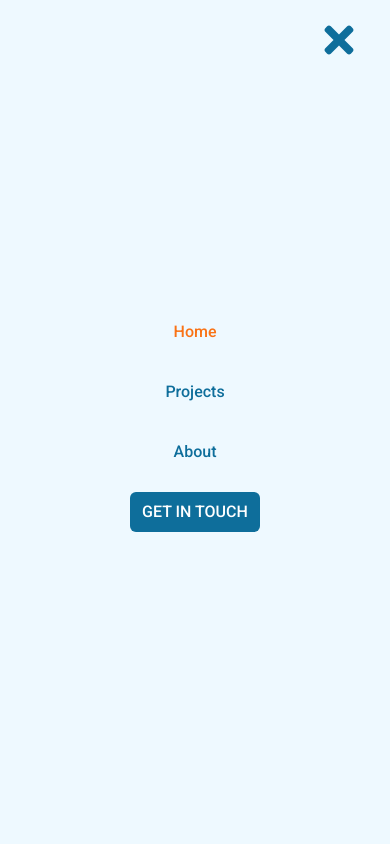
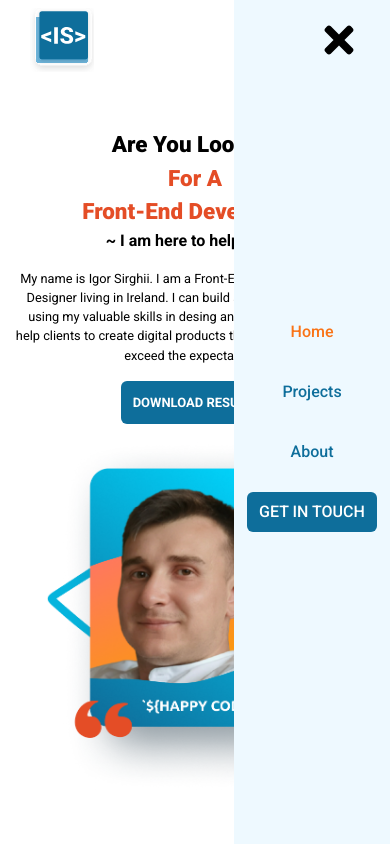
Before and after one commit to Igareok921/MyPortfolio, a React (Vite) app: page / in a window 390 px wide. Both pictures are taken after a click on the element 339 px from the left and 40 px from the top of the page. Shown: the top 844 px of the page. Built offline with nearby package versions, Linux system fonts and the light colour scheme.

Commit message:
navbar (closeMobileMenu)

```diff
--- a/src/Layouts/Navbar.jsx
+++ b/src/Layouts/Navbar.jsx
@@ -3,7 +3,13 @@ import Logo from "../assets/logo1.svg";
 import AnchorLink from "react-anchor-link-smooth-scroll";
 import { FaBars, FaTimes } from "react-icons/fa";
 
-const Link = ({ page, selectedPage, setSelectedPage, isGetInTouch }) => {
+const Link = ({
+  page,
+  selectedPage,
+  setSelectedPage,
+  isGetInTouch,
+  closeMobileMenu,
+}) => {
   const lowerCasePage = page.toLowerCase();
   const href = isGetInTouch ? "#footer" : `#${lowerCasePage}`;
   return (
@@ -15,7 +21,10 @@ const Link = ({ page, selectedPage, setSelectedPage, isGetInTouch }) => {
           : "text-blue-100 hover:text-orange-500"
       }  px-3 py-2 rounded-md text-sm font-medium transition duration-500`}
       href={href}
-      onClick={() => setSelectedPage(lowerCasePage)}
+      onClick={() => {
+        setSelectedPage(lowerCasePage);
+        closeMobileMenu();
+      }}
     >
       {page}
     </AnchorLink>
@@ -23,14 +32,20 @@ const Link = ({ page, selectedPage, setSelectedPage, isGetInTouch }) => {
 };
 
 const Navbar = ({ selectedPage, setSelectedPage, isTopOfPage }) => {
-  const [toggle, settoggle] = useState(false);
-  const handleClick = () => {
-    settoggle(!toggle);
+  const [toggle, setToggle] = useState(false);
+
+  const handleToggle = () => {
+    setToggle(!toggle);
   };
-  const navbarBg = isTopOfPage ? "" : " ";
+
+  const closeMobileMenu = () => {
+    setToggle(false);
+  };
+
+  const navbarBg = isTopOfPage ? "" : "bg-blue-20 text-blue-100";
   return (
     <div
-      className={`${navbarBg} fixed w-full z-40 top-0 h-[80px] flex justify-between items-center px-[30px] bg-blue-20 text-blue-100`}
+      className={`fixed w-full z-10 top-0 h-[80px] flex justify-between items-center px-[30px] ${navbarBg}`}
     >
       {/* 👌⬇️⬇️⬇️ NAVBAR ⬇️⬇️⬇️👌 */}
       <AnchorLink href="#home">
@@ -64,7 +79,7 @@ const Navbar = ({ selectedPage, setSelectedPage, isTopOfPage }) => {
       {/* 👌⬇️⬇️⬇️  Hamburger ⬇️⬇️⬇️👌 */}
       <div
         className="cursor-pointer text-base hidden z-10 lg4:inline"
-        onClick={handleClick}
+        onClick={handleToggle}
       >
         {!toggle ? <FaBars /> : <FaTimes />}
       </div>
@@ -73,25 +88,35 @@ const Navbar = ({ selectedPage, setSelectedPage, isTopOfPage }) => {
         className={
           !toggle
             ? "hidden"
-            : "absolute top-0 left-0 w-full h-screen bg-blue-20 flex flex-col justify-center place-items-center text-sm font-semibold gap-5"
+            : "absolute top-0 right-0 w-[40%] h-screen bg-blue-20 flex flex-col justify-center place-items-center text-sm font-semibold gap-5"
         }
       >
         <Link
           page="Home"
           selectedPage={selectedPage}
           setSelectedPage={setSelectedPage}
+          closeMobileMenu={closeMobileMenu}
         />
+
         <Link
           page="Projects"
           selectedPage={selectedPage}
           setSelectedPage={setSelectedPage}
+          closeMobileMenu={closeMobileMenu}
         />
         <Link
           page="About"
           selectedPage={selectedPage}
           setSelectedPage={setSelectedPage}
+          closeMobileMenu={closeMobileMenu}
         />
-        <Link page="GET IN TOUCH" isGetInTouch={true} />
+        <Link
+          page="GET IN TOUCH"
+          selectedPage={selectedPage}
+          setSelectedPage={setSelectedPage}
+          isGetInTouch={true}
+          closeMobileMenu={closeMobileMenu}
+        />
       </ul>
     </div>
   );
```
